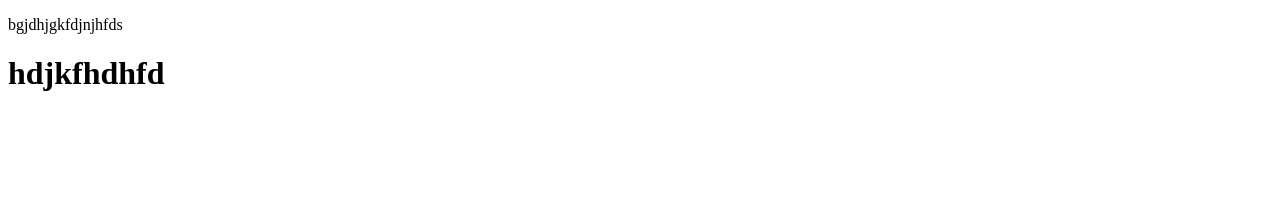
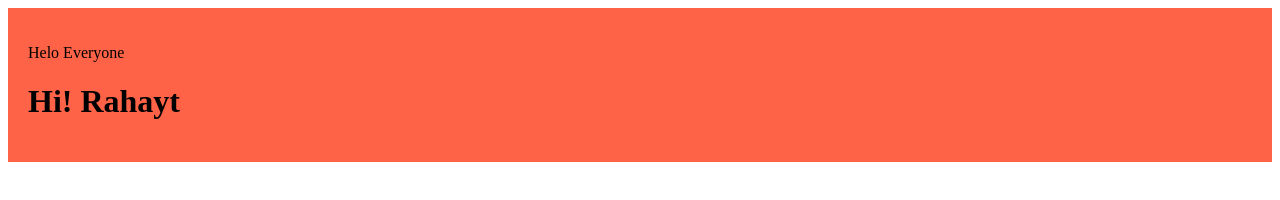
Before and after one commit to githrahat/my-first-website, a plain HTML site: page index.html in a window 1280 px wide. Drawn offline with Linux system fonts and the light colour scheme.

Commit message:
added style

```diff
--- a/index.html
+++ b/index.html
@@ -3,10 +3,14 @@
 <head>
     <meta charset="UTF-8">
     <meta name="viewport" content="width=device-width, initial-scale=1.0">
-    <title>Document</title>
+    <link rel="stylesheet" href="styles/style.css">
+    <title>Website</title>
 </head>
 <body>
-    <p>bgjdhjgkfdjnjhfds</p>
-    <h1>hdjkfhdhfd</h1>
+    <div>
+        <p>Helo Everyone</p>
+        <h1>Hi! Rahayt</h1>
+    </div>
+
 </body>
 </html>
--- /dev/null
+++ b/styles/style.css
@@ -0,0 +1,4 @@
+div{
+    background-color: tomato;
+    padding: 20px;
+}
```
